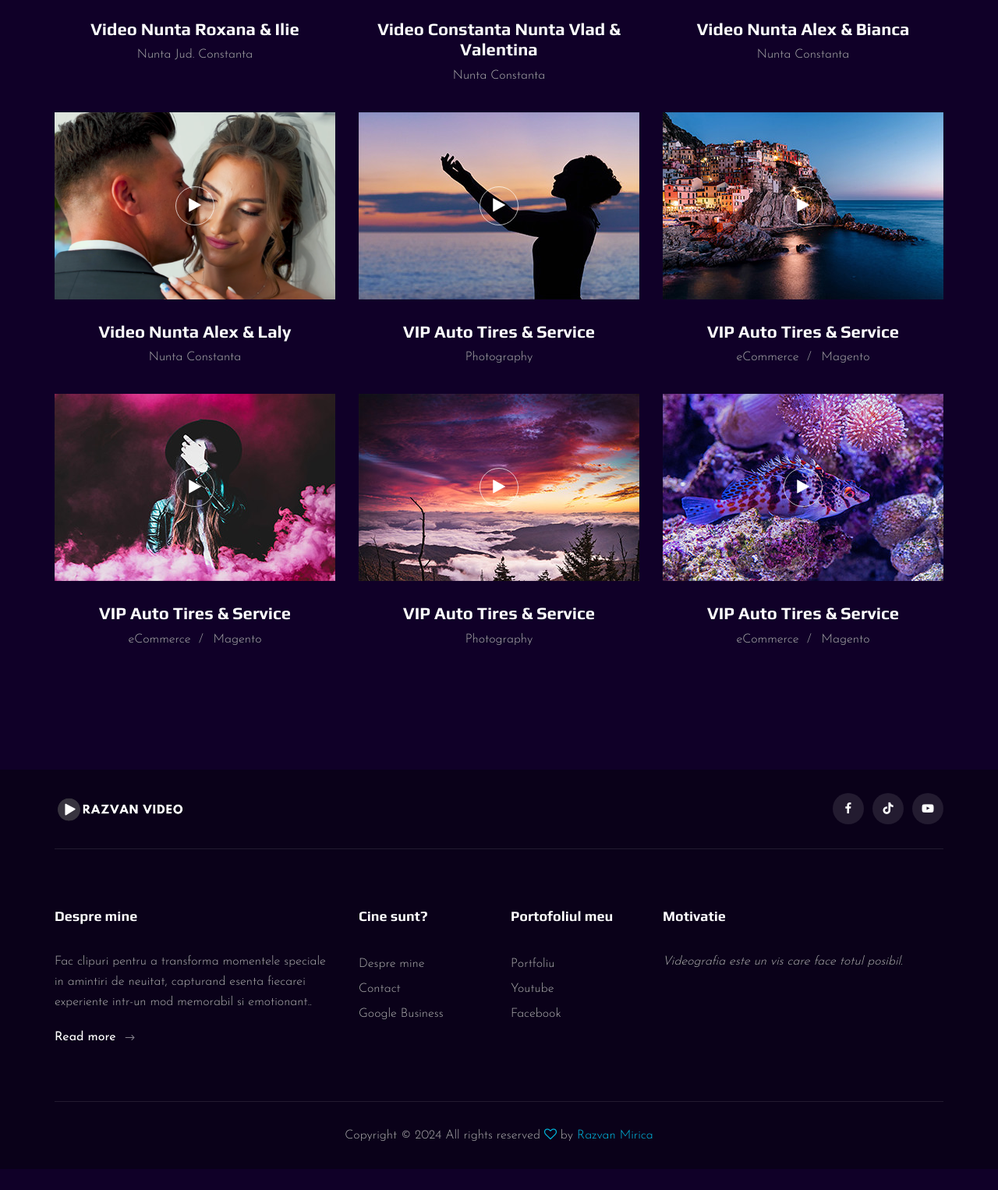
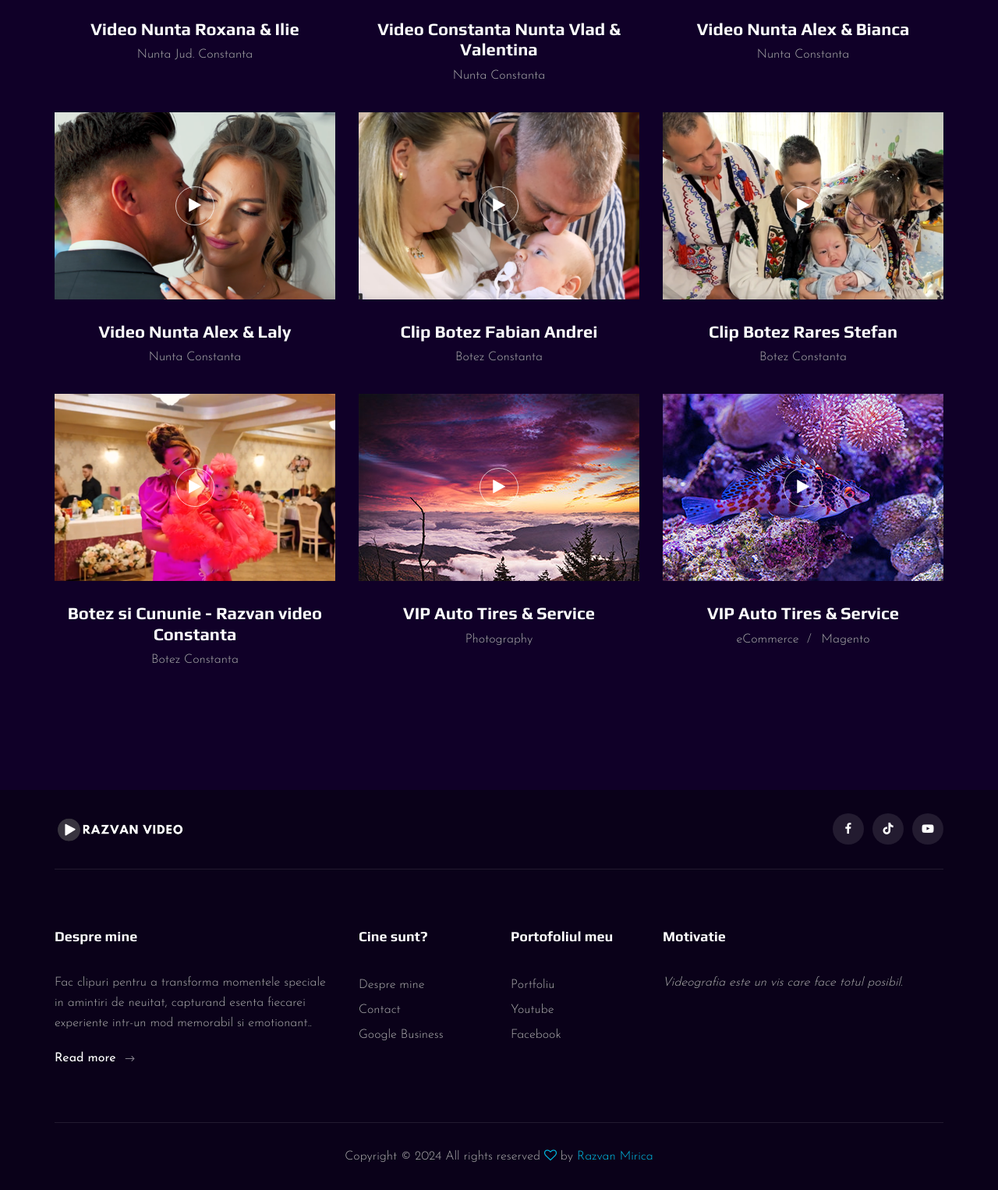
Before and after one commit to andreireporter13/razvan-video-website, a Django app: page /evenimente-constanta-nunta-botez-majorat-si-altele in a window 1280 px wide. Shown: the part 858-2384 px from the top of the page at 78% size. Before the commit the page ends 2357 px from the top, so only its background shows below. Run offline with Django 5.2, Linux system fonts and the light colour scheme; some libraries are stand-ins or nearby versions.

Commit message:
added new changes in project

```diff
--- a/__razvan_video_app/general_site_pages/templates/general_site_pages/evenimente-constanta-nunta-botez-majorat-si-altele.html
+++ b/__razvan_video_app/general_site_pages/templates/general_site_pages/evenimente-constanta-nunta-botez-majorat-si-altele.html
@@ -110,7 +110,7 @@
                         data-setbg="{% static 'general_site_pages/img/portfolio/Video-Nunta-Alex-si-Laly.png' %}"
                     >
                         <a
-                            href="https://www.youtube.com/watch?v=LXb3EKWsInQ"
+                            href="https://www.youtube.com/watch?v=zz0KYjwoh8s"
                             class="play-btn video-popup"
                             ><i class="fa fa-play"></i
                         ></a>
@@ -123,62 +123,60 @@
                     </div>
                 </div>
             </div>
-            <div class="col-lg-4 col-md-6 col-sm-6 mix ecommerce">
+            <div class="col-lg-4 col-md-6 col-sm-6 mix botez">
                 <div class="portfolio__item">
                     <div
                         class="portfolio__item__video set-bg"
-                        data-setbg="{% static 'general_site_pages/img/portfolio/portfolio-5.jpg' %}"
+                        data-setbg="{% static 'general_site_pages/img/portfolio/Clip-Botez-Fabian-Andrei.png' %}"
                     >
                         <a
-                            href="https://www.youtube.com/watch?v=LXb3EKWsInQ"
+                            href="https://www.youtube.com/watch?v=7liAPKWU2YI"
                             class="play-btn video-popup"
                             ><i class="fa fa-play"></i
                         ></a>
                     </div>
                     <div class="portfolio__item__text">
-                        <h4>VIP Auto Tires & Service</h4>
-                        <span>Photography</span>
+                        <h4>Clip Botez Fabian Andrei</h4>
+                        <span>Botez Constanta</span>
                     </div>
                 </div>
             </div>
-            <div class="col-lg-4 col-md-6 col-sm-6 mix branding">
+            <div class="col-lg-4 col-md-6 col-sm-6 mix botez">
                 <div class="portfolio__item">
                     <div
                         class="portfolio__item__video set-bg"
-                        data-setbg="{% static 'general_site_pages/img/portfolio/portfolio-6.jpg' %}"
+                        data-setbg="{% static 'general_site_pages/img/portfolio/Clip-Botez -Rares-Stefan.png' %}"
                     >
                         <a
-                            href="https://www.youtube.com/watch?v=LXb3EKWsInQ"
+                            href="https://www.youtube.com/watch?v=K0Tg2uIKf7c"
                             class="play-btn video-popup"
                             ><i class="fa fa-play"></i
                         ></a>
                     </div>
                     <div class="portfolio__item__text">
-                        <h4>VIP Auto Tires & Service</h4>
+                        <h4>Clip Botez Rares Stefan</h4>
                         <ul>
-                            <li>eCommerce</li>
-                            <li>Magento</li>
+                            <span>Botez Constanta</span>
                         </ul>
                     </div>
                 </div>
             </div>
-            <div class="col-lg-4 col-md-6 col-sm-6 mix web">
+            <div class="col-lg-4 col-md-6 col-sm-6 mix botez">
                 <div class="portfolio__item">
                     <div
                         class="portfolio__item__video set-bg"
-                        data-setbg="{% static 'general_site_pages/img/portfolio/portfolio-7.jpg' %}"
+                        data-setbg="{% static 'general_site_pages/img/portfolio/Botez-si-Cununie-Razvan-video-Constanta.png' %}"
                     >
                         <a
-                            href="https://www.youtube.com/watch?v=LXb3EKWsInQ"
+                            href="https://www.youtube.com/watch?v=FvIsK8s1lSM"
                             class="play-btn video-popup"
                             ><i class="fa fa-play"></i
                         ></a>
                     </div>
                     <div class="portfolio__item__text">
-                        <h4>VIP Auto Tires & Service</h4>
+                        <h4>Botez si Cununie - Razvan video Constanta</h4>
                         <ul>
-                            <li>eCommerce</li>
-                            <li>Magento</li>
+                            <span>Botez Constanta</span>
                         </ul>
                     </div>
                 </div>
```
Also changed, not shown: __razvan_video_app/general_site_pages/static/general_site_pages/img/portfolio/Botez-si-Cununie-Razvan-video-Constanta.png (added), __razvan_video_app/general_site_pages/static/general_site_pages/img/portfolio/Clip-Botez -Rares-Stefan.png (added), __razvan_video_app/general_site_pages/static/general_site_pages/img/portfolio/Clip-Botez-Fabian-Andrei.png (added).
